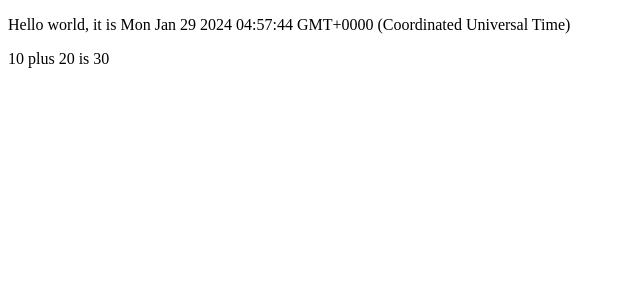
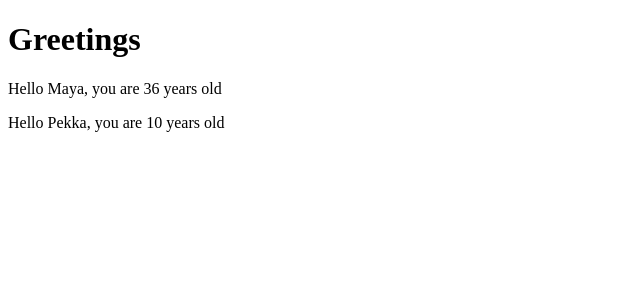
Before and after one commit to socratic617/Full-Stack-Open-Exercises, a React (Vite) app in the folder part-1-excercise/part1/: page / in a window 1280 px wide. Shown: the top 300 px of the page, without its empty margins (0-640 px from the left). Built offline with nearby package versions, Linux system fonts and the light colour scheme.

Commit message:
using props with components

```diff
--- a/part-1-excercise/part1/src/App.jsx
+++ b/part-1-excercise/part1/src/App.jsx
@@ -1,16 +1,28 @@
-const App = () => {
-  const now = new Date()
-  const a = 10
-  const b = 20
-  console.log(now, a + b)
+const Hello = (props) => {
 
+  console.log(props)
   return (
     <div>
-      <p>Hello world, it is {now.toString()}</p>
       <p>
-        {a} plus {b} is {a + b}
+
+        Hello {props.name}, you are {props.age} years old
       </p>
     </div>
   )
 }
+
+const App = () => {
+
+  const nimi = 'Pekka'
+  const ika = 10
+
+  return (
+    <div>
+      <h1>Greetings</h1>
+
+      <Hello name="Maya" age={26 + 10} />
+      <Hello name={nimi} age={ika} />
+    </div>
+  )
+}
 export default App
```
